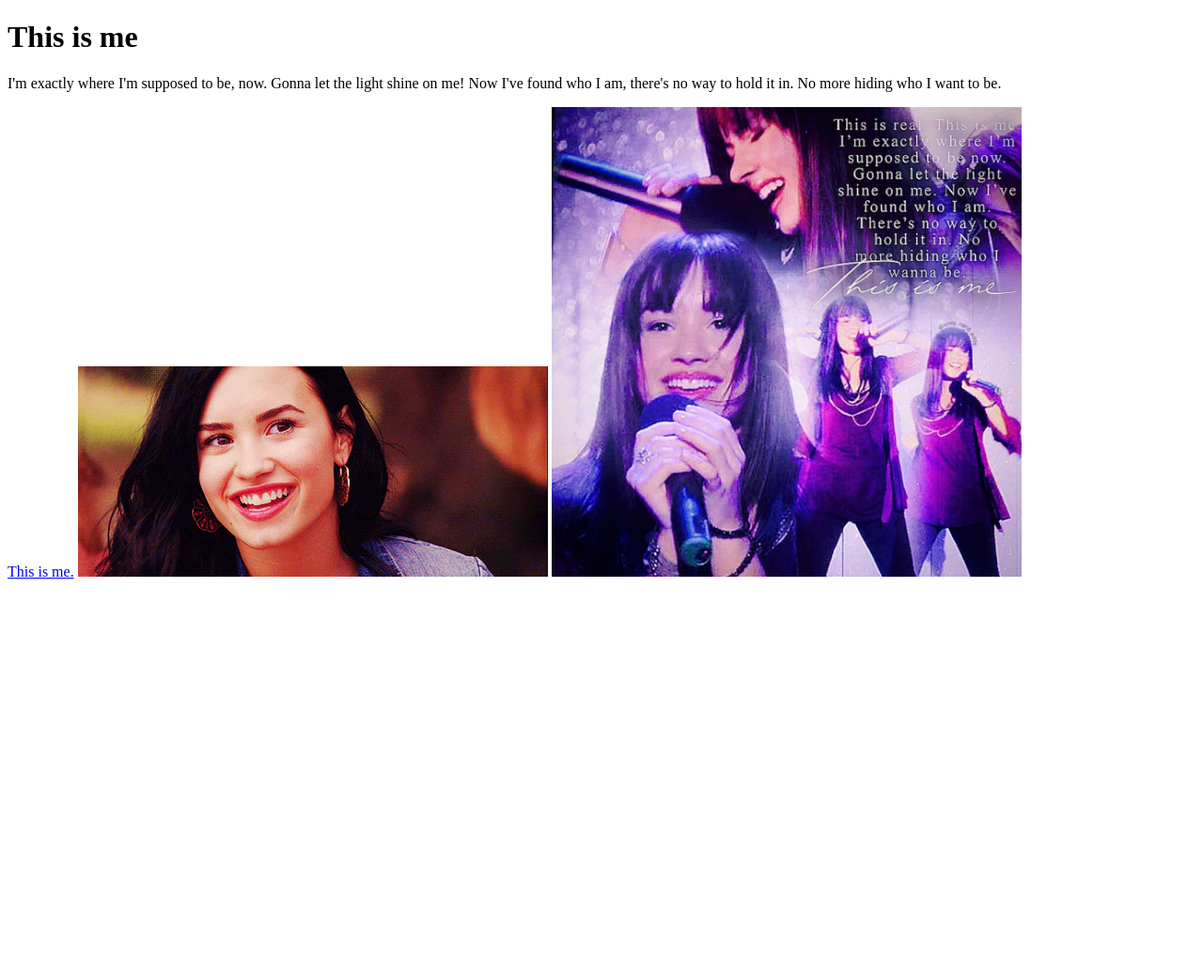
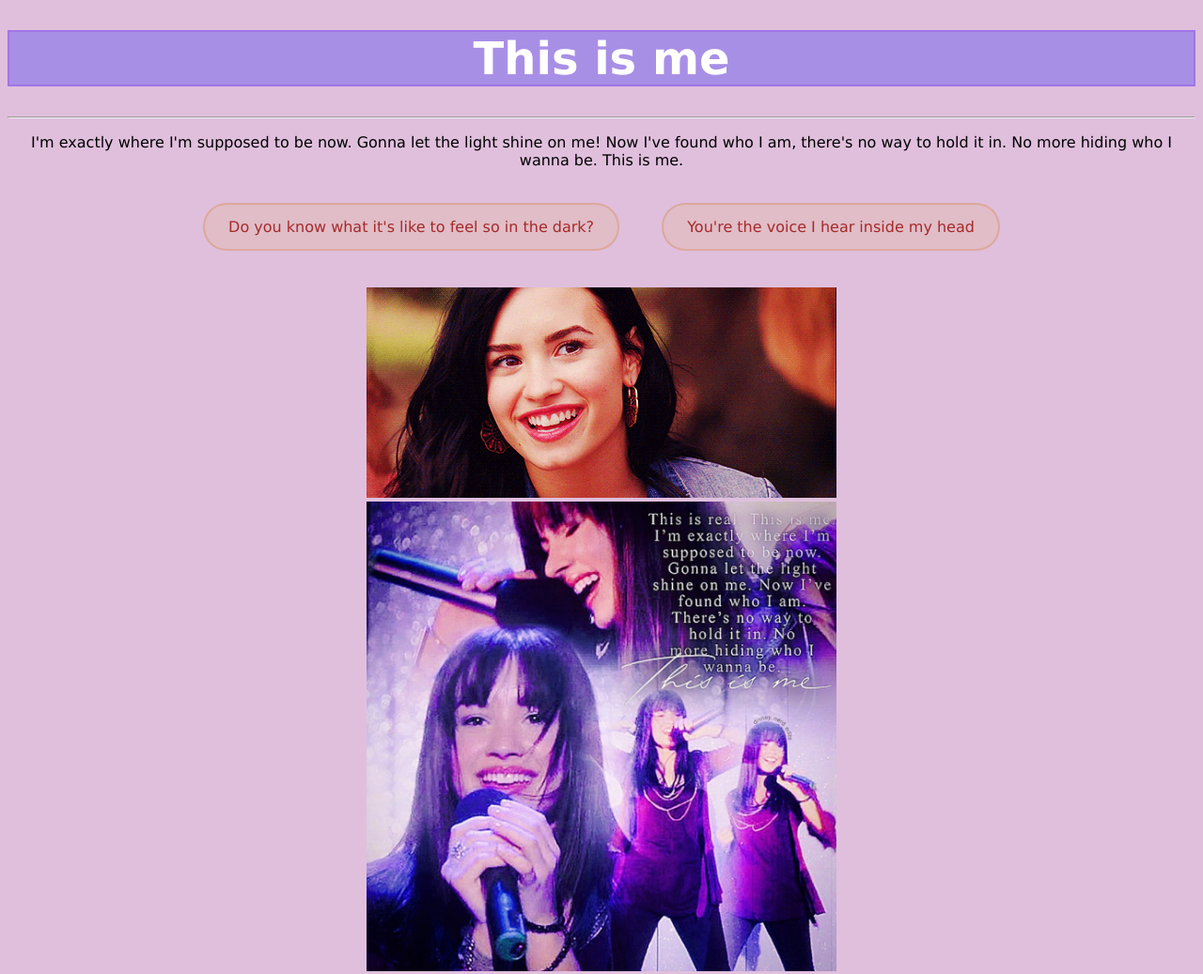
Before and after one commit to marytang87/web-dev-a1, a plain HTML site: page index.html in a window 1280 px wide. Shown: the whole page at 94% size. Before the commit the page ends 800 px from the top, so only its background shows below. Drawn offline with Linux system fonts and the light colour scheme.

Commit message:
formatting added

```diff
--- /dev/null
+++ b/css/index.css
@@ -0,0 +1,35 @@
+body {
+	background-color:#e0bfdd;
+	font-family:verdana;
+	text-align:center;
+}
+
+h1 {
+	background-color:rgb(0,0,255,0.25);
+	font-size:300%;
+	color:white;
+	border:2px solid rgb(138,43,226,0.25);
+}
+
+a:link {
+	color: brown;
+	text-decoration: none;
+	background-color: rgb(222,184,135,0.25);
+	padding: 14px 25px;
+	display: inline-block;
+	border: 2px solid rgb(210,105,30,0.25);
+	border-radius: 25px;
+	margin: 20px;
+}
+
+a:visited {
+	color: coral;
+}
+
+a:hover {
+	color: cornflowerblue;
+}
+
+a:active {
+	color: darkblue;
+}
--- a/index.html
+++ b/index.html
@@ -1,17 +1,30 @@
 <!DOCTYPE html>
-<html>
+<html lang="en-US">
 
 <head>
 	<title>This is real</title>
+	<link rel="stylesheet" href="css/index.css">
 </head>
 
 <body>
 	<h1>This is me</h1>
-	<p>I'm exactly where I'm supposed to be, now. Gonna let the light shine on me!
-	Now I've found who I am, there's no way to hold it in. No more hiding who I
-	want to be.</p>
-	<a href="this-is-me.html">This is me.</a>
-	<img src="img/demi-smile.gif" width="500">
+	<hr>
+	<p>
+		I'm exactly where I'm supposed to be now.
+		Gonna let the light shine on me!
+		Now I've found who I am, there's no way to hold it in.
+		No more hiding who I wanna be.
+		This is me.
+	</p>
+	<a href="do-you-know.html">
+		Do you know what it's like to feel so in the dark?
+	</a>
+	<a href="youre-the-voice.html">
+		You're the voice I hear inside my head
+	</a>
+	<br><br>
+	<img title="She's exactly where she's supposed to be" src="img/demi-smile.gif" width="500">
+	<br>
 	<img src="img/deep-collage.jpg" width="500">
 </body>
 
```
